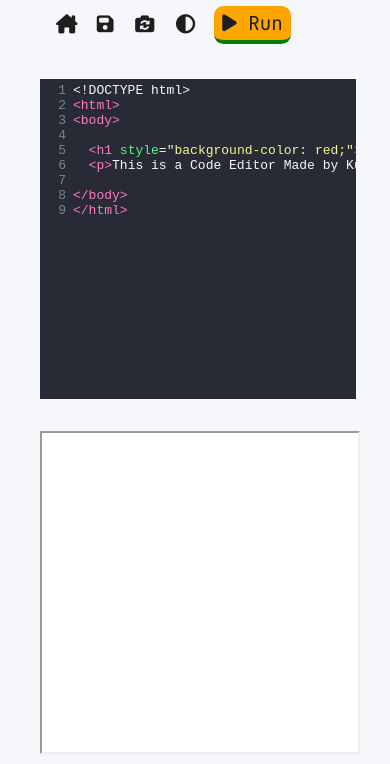
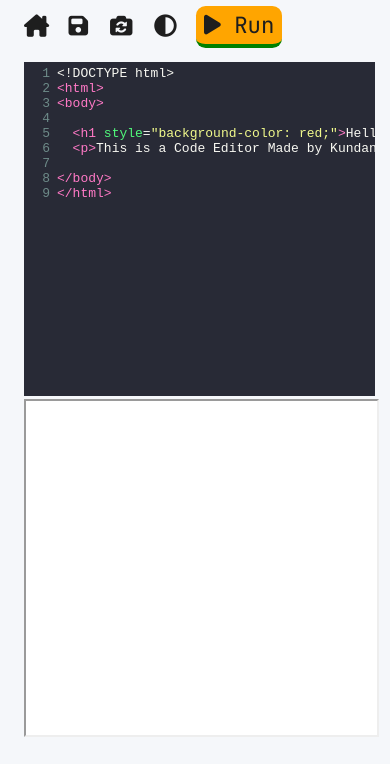
Before and after one commit to Kundan696922/Frontend-Code-Editor, a plain HTML site: page code_editor/index.html in a window 390 px wide. Shown: the part 80-844 px from the top of the page. Drawn offline with nearby package versions, Linux system fonts and the light colour scheme.

Commit message:
update styles and responsive

```diff
--- a/code_editor/responsive.css
+++ b/code_editor/responsive.css
@@ -7,16 +7,20 @@
 
     .control-btn {
       gap: 1.2rem;
-      padding-left: 3rem;
+      padding-left: 1rem;
     }
 
     button {
-        font-size: 1.2rem;
+        font-size: 1.4rem;
     }
 
     #editor-container {
       height: 80vh;
       width: 90vw;
+      gap: 0.2rem;
+      margin-top: -1.2rem;
+      padding-top: 1px;
+      padding-left: 1rem;
     }
 
     .run {
@@ -33,7 +37,7 @@
 
     #editor-container.horizontal .CodeMirror,
     #editor-container.horizontal iframe {
-    width: 90%; /* split width equally */
+    width: 100%; /* split width equally */
     height: 50%;
     }
 
@@ -42,8 +46,8 @@
     }
 
     #editor-container.vertical .CodeMirror, #editor-container.vertical iframe {
-    width: 42%;
-    height: 90%; /* split height equally */
+    width: 50%;
+    height: 100%; /* split height equally */
   }
 
 }
--- a/code_editor/styles.css
+++ b/code_editor/styles.css
@@ -35,7 +35,7 @@ h1 {
 .control-btn {
   display: flex;
   justify-content: left;
-  padding-left: 4rem;
+  padding-left: 1rem;
   gap: 2rem;
   align-items: center;
   padding-bottom: 2rem;
@@ -75,15 +75,14 @@ button:hover {
   transform: scale(1.1);
   color: var(--accent);
 }
-
-
 #editor-container {
   display: flex;
   height: 75vh;
-  width: 90vw; /* total width shared between children */
-  gap: 2rem;
+  width: 99vw; /* total width shared between children */
+  gap: 0.2rem;
+  margin-top: -1.2rem;
   padding-top: 0.2rem;
-  padding-left: 2rem; /* optional spacing between textarea and iframe */
+  /* padding-left: 0.5rem; optional spacing between textarea and iframe */
 }
 
 /* Vertical (column) layout */
```
